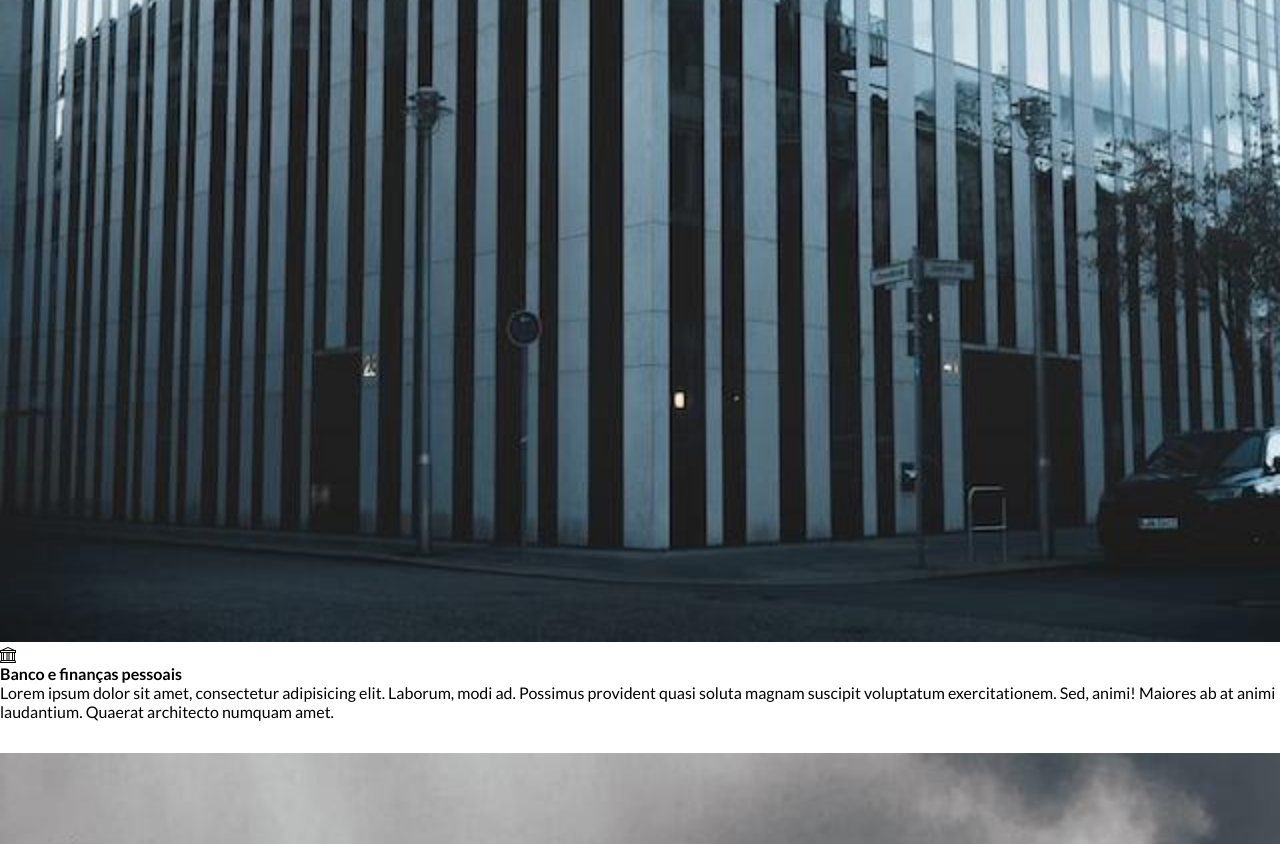
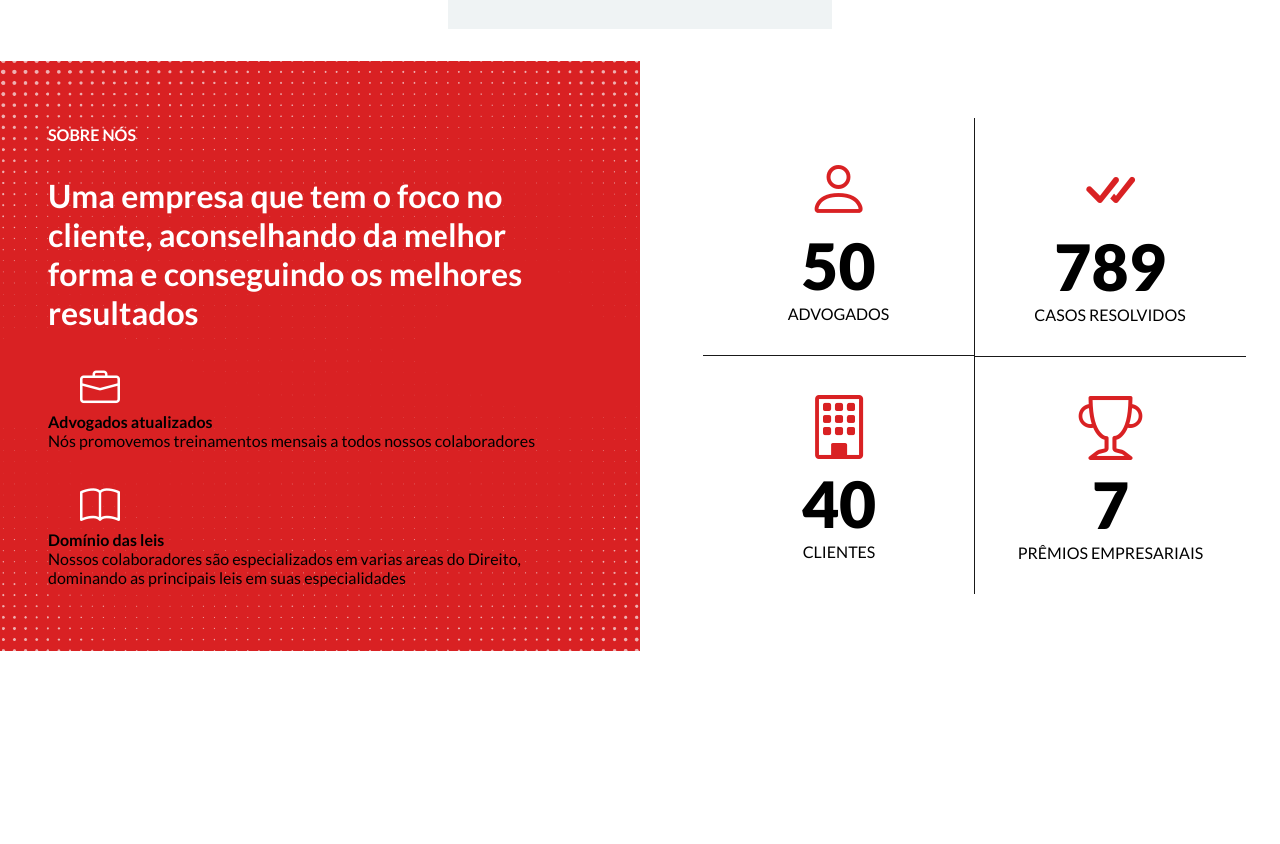
Before and after one commit to Jvictor08/Advocacia, a plain HTML site: page index.html in a window 1280 px wide. Shown: the part 1939-2783 px from the top of the page. After the commit the page ends 2590 px from the top, so only its background shows below. Drawn offline with nearby package versions, Linux system fonts and the light colour scheme.

Commit message:
Seção about HTML e CSS

```diff
--- a/index.html
+++ b/index.html
@@ -56,7 +56,9 @@
             <i class="bi bi-people"></i>
             <img src="./img/employees_banner.jpg" alt="Advogados da Pearson Hardman">
         </div>
+
         <!-- Services -->
+        <div id="other-services">
             <div class="services">
                 <img src="img/bank.jpg" alt="Banco">
                 <i class="bi bi-bank"></i>
@@ -70,6 +72,7 @@
                     </p>
                 </div>
             </div>
+
             <div class="services">
                 <img src="img/construction.jpg" alt="Construção">
                 <i class="bi bi-bricks"></i>
@@ -83,6 +86,7 @@
                     </p>
                 </div>
             </div>
+
             <div class="services">
                 <img src="img/company.jpg" alt="Empresa">
                 <i class="bi bi-building"></i>
@@ -96,6 +100,60 @@
                     </p>
                 </div>
             </div>
+        </div>
     </main>
+
+    <!-- Sobre nós -->
+    <section id="about">
+        <div id="about-text">
+            <p class="section-subtitle">Sobre nós</p>
+            <h3 class="section-title">
+                Uma empresa que tem o foco no cliente, aconselhando da melhor forma
+                e conseguindo os melhores resultados
+            </h3>
+            <div class="about-description">
+                <i class="bi bi-briefcase"></i>
+                <div>
+                    <h4>Advogados atualizados</h4>
+                    <p>
+                        Nós promovemos treinamentos mensais a todos nossos colaboradores
+                    </p>
+                </div>
+            </div>
+            <div class="about-description">
+                <i class="bi bi-book"></i>
+                <div>
+                    <h4>Domínio das leis</h4>
+                    <p>
+                        Nossos colaboradores são especializados em varias areas do Direito,
+                        dominando as principais leis em suas especialidades
+                    </p>
+                </div>
+            </div>
+        </div>
+
+        <div id="about-data">
+            <div class="data">
+                <i class="bi bi-person"></i>
+                <p class="number">50</p>
+                <p class="text">Advogados</p>
+            </div>
+            <div class="data">
+                <i class="bi bi-check-all"></i>
+                <p class="number">789</p>
+                <p class="text">Casos resolvidos</p>
+            </div>
+            <div class="data">
+                <i class="bi bi-building"></i>
+                <p class="number">40</p>
+                <p class="text">Clientes</p>
+            </div>
+            <div class="data">
+                <i class="bi bi-trophy"></i>
+                <p class="number">7</p>
+                <p class="text">Prêmios empresariais</p>
+            </div>
+        </div>
+    </section>
 </body>
 </html>
--- a/style.css
+++ b/style.css
@@ -24,6 +24,13 @@ img {
 
 input[type="submit" ] {
     cursor: pointer;
+}
+
+i {
+    background-color: var(--main-color);
+    color: var(--primary-text-color);
+    font-size: 2.5rem;
+    padding: 2rem;
 }
 
 /* Cabeçalho */
@@ -160,3 +167,123 @@ input[type="submit" ] {
 .image-container i {
     position: absolute;
 }
+
+#other-services {
+    width: 100%;
+    display: flex;
+    gap:2rem;
+    padding: 2rem;
+}
+
+.services {
+    position: relative;
+}
+
+.services i {
+    position: absolute;
+    left: 0;
+    top: 0;
+    padding: 1rem;
+    font-size:1.5rem;
+}
+
+.service-info {
+    background-color: var(--tertiary-color);
+    padding: 2rem 1.4rem;
+    min-height: 250px;
+    margin-top:-3rem;
+    z-index:2;
+    position: relative;
+}
+
+.services h4 {
+    font-size: 1.8rem;
+    margin-bottom:1rem;
+    text-transform: uppercase;
+}
+
+/* Sobre nós */
+
+#about {
+    display: flex;
+    flex-wrap: wrap;
+    align-items:center;
+    gap: 2rem;
+}
+
+#about-text {
+    background-image: url(./img/pattern.png);
+    background-size:cover;
+    background-position: center;
+    color: var()--primary-text-color;
+    flex:1 1 0;
+    display:flex;
+    flex-direction: column;
+    justify-content: center;
+    gap: 2rem;
+    padding: 4rem 3rem;
+}
+
+#about-text .section-subtitle,
+#about-text .section-title {
+    color: var(--primary-text-color);
+}
+
+#about-text i {
+    background-color: transparent;
+}
+
+#about-description {
+    display: flex;
+    align-items: center;
+}
+
+#about-description h4 {
+    font-size:1.4rem;
+    margin-bottom:1rem;
+}
+
+#about-data {
+    flex: 1 1 0;
+    display: flex;
+    flex-wrap: wrap;
+    padding: 2rem;
+}
+
+#about-data .data {
+    width: 50%;
+    display: flex;
+    flex-direction: column;
+    align-items: center;
+    justify-content: center;
+    padding: 2rem;
+    margin-left: -1px;
+    margin-top: -0.5px;
+
+}
+
+#about-data .data:first-child {
+    border-bottom: 1px solid var(--secondary-text-color);
+    border-right: 1px solid var(--secondary-text-color);
+}
+
+#about-data .data:last-child {
+    border-top: 1px solid var(--secondary-text-color);
+    border-left: 1px solid var(--secondary-text-color);
+}
+
+#about-data .data i {
+    background-color: transparent;
+    color: var(--main-color);
+    font-size: 4rem;
+    padding: 0;
+}
+
+.data .number {
+    font-size:4rem;
+    font-weight: 900;
+}
+
+.data .text {
+    text-transform: uppercase;
+}
```
Lines whose indentation alone changed are shown as unchanged.
